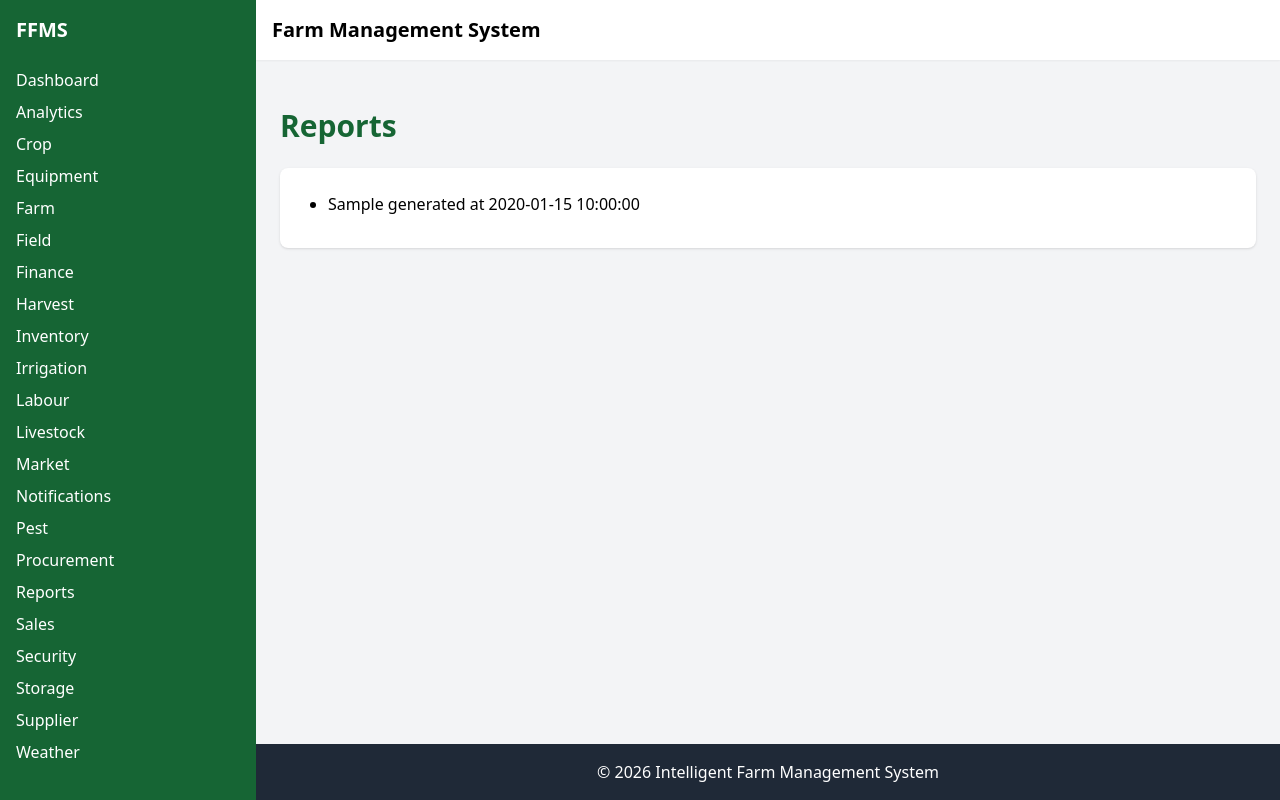
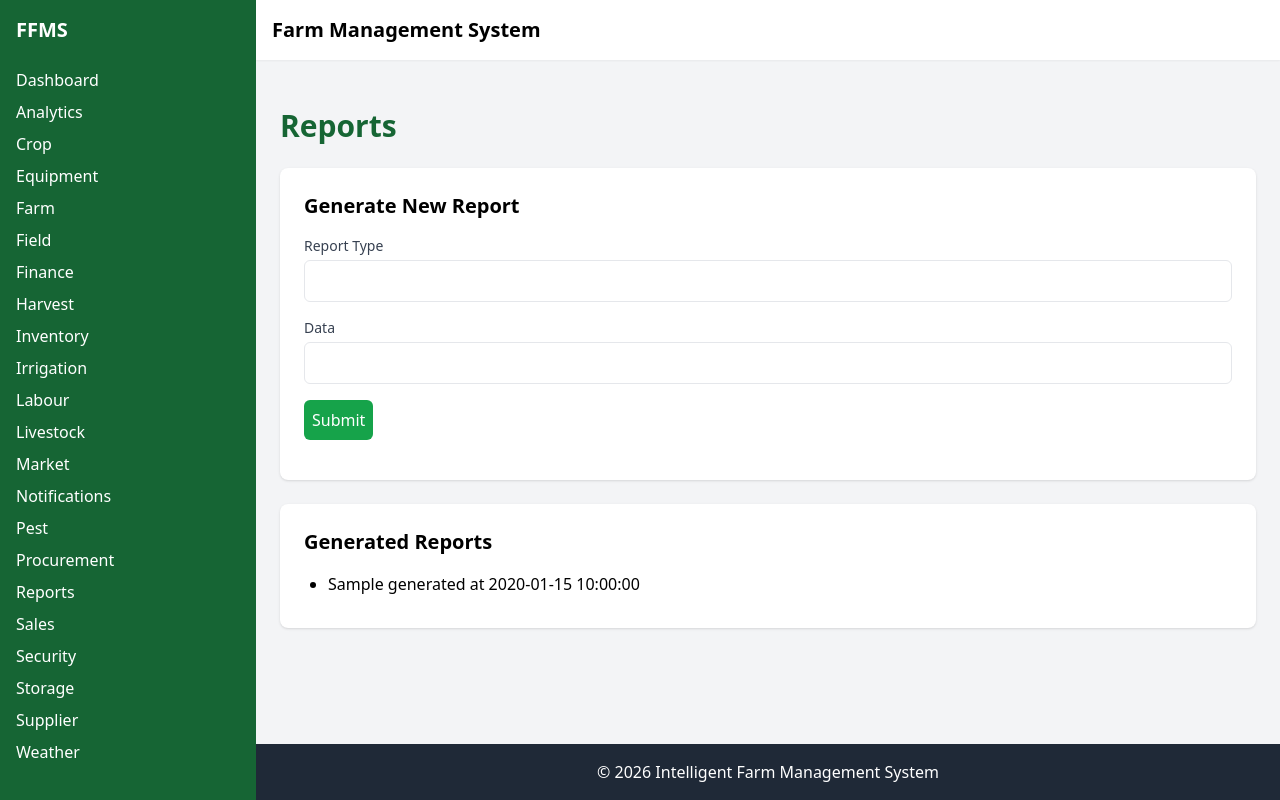
Before and after one commit to mwemmz/server-side-farm-system, a PHP site: page /index.php?module=reports in a window 1280 px wide. Run offline with PHP 8.4, Linux system fonts and the light colour scheme; tables that the repository leaves empty hold one stand-in row (values such as "Sample post"); some libraries are stand-ins or nearby versions.

Commit message:
Apply CRUD pattern to Reports module

```diff
--- a/public/views/reports.php
+++ b/public/views/reports.php
@@ -1,9 +1,38 @@
+<?php
+require_once __DIR__ . '/../../src/Helpers/FormHelper.php';
+require_once __DIR__ . '/../../src/Helpers/SessionHelper.php';
+
+$successMessage = SessionHelper::getFlash('success');
+$errors = $data['errors'] ?? [];
+$formData = $data['data'] ?? [];
+$records = $data['records'] ?? ($data ?? []);
+?>
+
 <h1 class="text-3xl font-bold mb-6 text-green-800">Reports</h1>
+
+<?php if ($successMessage): ?>
+    <div class="bg-green-100 border border-green-400 text-green-700 px-4 py-3 rounded relative mb-4">
+        <?php echo $successMessage; ?>
+    </div>
+<?php endif; ?>
+
+<div class="bg-white p-6 rounded-lg shadow mb-6">
+    <h2 class="text-xl font-semibold mb-4">Generate New Report</h2>
+    <?php
+    $fields = [
+        ['name' => 'report_type', 'label' => 'Report Type', 'value' => $formData['report_type'] ?? ''],
+        ['name' => 'data', 'label' => 'Data', 'type' => 'textarea', 'value' => $formData['data'] ?? '']
+    ];
+    echo FormHelper::generateForm($fields, '/index.php?module=Reports&action=add', 'POST', $errors);
+    ?>
+</div>
+
 <div class="bg-white p-6 rounded-lg shadow">
-    <?php if (isset($data) && !empty($data)): ?>
+    <h2 class="text-xl font-semibold mb-4">Generated Reports</h2>
+    <?php if (isset($records) && !empty($records)): ?>
         <ul class="list-disc pl-6">
-            <?php foreach ($data as $item): ?>
-                <li class="mb-2"><?php echo htmlspecialchars($item['report_type']); ?> generated at <?php echo htmlspecialchars($item['generated_at']); ?></li>
+            <?php foreach ($records as $record): ?>
+                <li class="mb-2"><?php echo htmlspecialchars($record['report_type']); ?> generated at <?php echo htmlspecialchars($record['generated_at']); ?></li>
             <?php endforeach; ?>
         </ul>
     <?php else: ?>
--- a/src/Modules/Reports/ReportsController.php
+++ b/src/Modules/Reports/ReportsController.php
@@ -1,8 +1,31 @@
 <?php
 require_once __DIR__ . '/ReportsModel.php';
+require_once __DIR__ . '/../../Helpers/ValidationHelper.php';
+require_once __DIR__ . '/../../Helpers/SessionHelper.php';
+
 class ReportsController {
     private $model;
     public function __construct($pdo) { $this->model = new ReportsModel($pdo); }
     public function index() { return $this->model->getAll(); }
+
+    public function add() {
+        if ($_SERVER['REQUEST_METHOD'] === 'POST') {
+            $data = $_POST;
+            $fields = ['report_type', 'data'];
+            $errors = ValidationHelper::validateRequired($fields, $data);
+
+            if (empty($errors)) {
+                if ($this->model->create($data)) {
+                    SessionHelper::setFlash('success', 'Report generated successfully!');
+                    header('Location: /index.php?module=Reports&action=index');
+                    exit;
+                } else {
+                    $errors['general'] = "Failed to generate report.";
+                }
+            }
+            return ['errors' => $errors, 'data' => $data, 'records' => $this->model->getAll()];
+        }
+        return ['records' => $this->model->getAll()];
+    }
 }
 ?>
```
